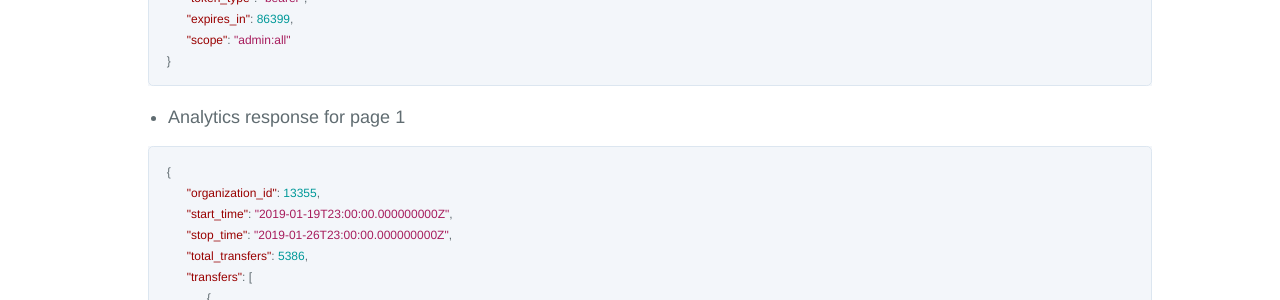
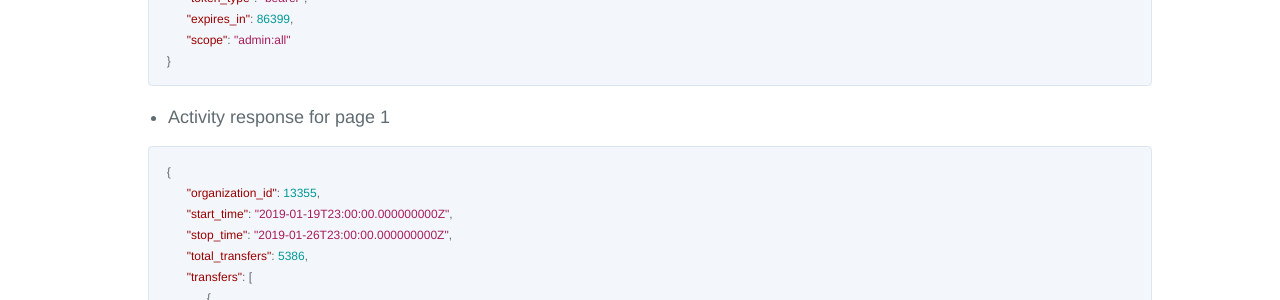
Before and after one commit to LauraKirby/aspera-ibm-analytics-api, a Jekyll site: the page built from analytics-api.md, in a window 1280 px wide and 900 px high, scrolled down 4170 px. Shown: the part 153-453 px from the top of the window. Built offline with Jekyll 4.4.1, drawn with Linux system fonts in a browser that asks for light colours; our own code applies the rules of GitHub Pages for plain Markdown files; the repository's description, which GitHub fills in, is left out; some of the changed text lies outside the part shown.

Commit message:
Update analytics-api.md
Change "Analytics" to "Activity".

````diff
--- a/analytics-api.md
+++ b/analytics-api.md
@@ -201,7 +201,7 @@
     }
     ```
 
-    * Analytics response for page 1
+    * Activity response for page 1
 
     ```json
     {
@@ -290,7 +290,7 @@
     ```
 
 
-    * Analytics response for page 2
+    * Activity response for page 2
 
     ```json
     {
````
